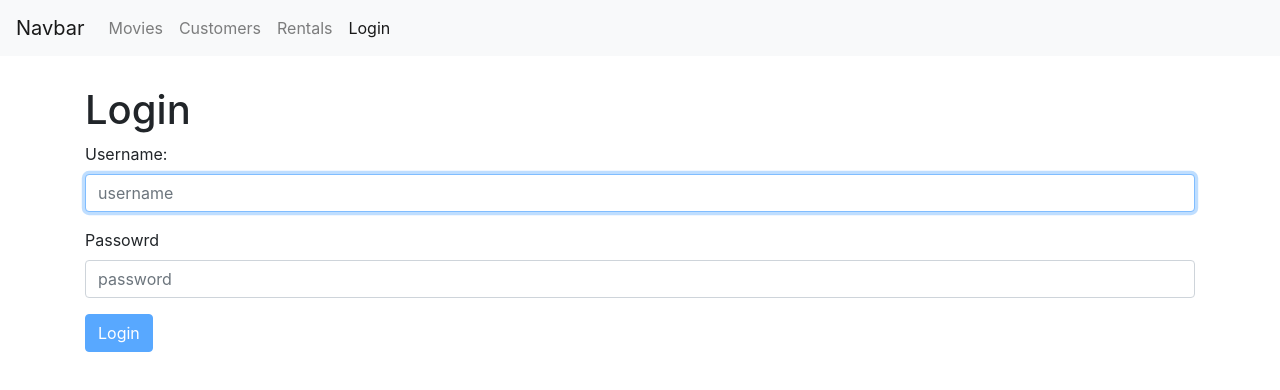
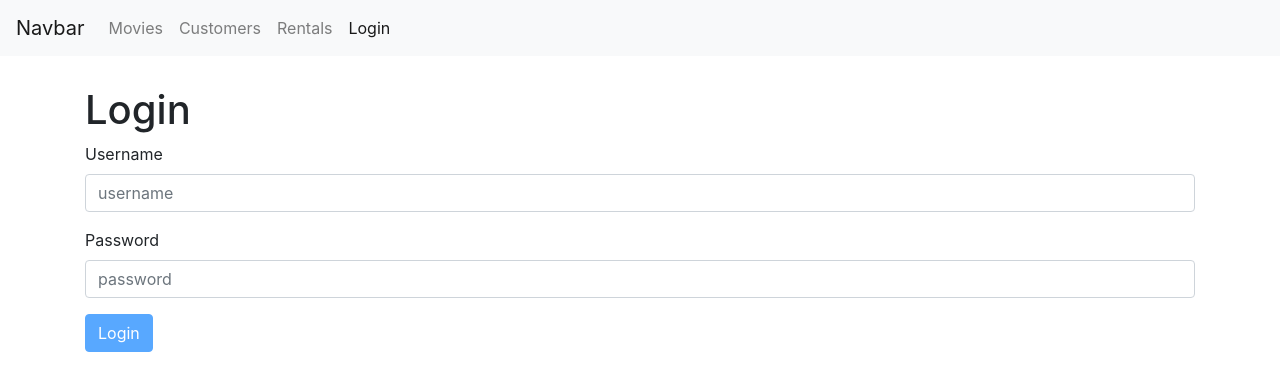
Before and after one commit to XingkaiEden/Movies_react_app, a React (Create React App) app: page /login in a window 1280 px wide. Shown: the top 390 px of the page. Built offline with nearby package versions, Linux system fonts and the light colour scheme.

Commit message:
done extract a reusable Form component

```diff
--- a/src/components/common/form.jsx
+++ b/src/components/common/form.jsx
@@ -1,5 +1,6 @@
 import React, { Component } from 'react';
 import joi from 'joi-browser';
+import Input from './input';
 
 class Form extends Component {
     state = {
@@ -57,6 +58,23 @@ class Form extends Component {
         return error ? error.details[0].message : null; // I forgot ".message" here cause error
 
     };
+    renderButton(label) {
+        return (<button
+            disabled={this.validate()}
+            type={label}
+            className="btn btn-primary">Login</button>);
+    };
+    renderInput(name, label, type = "text") {
+        const { data, error } = this.state;
+        return (<Input
+            type={type}
+            name={name}
+            label={label}
+            value={data[name]}
+            onChange={this.handleChange}
+            error={error[name]}
+        />);
+    }
 }
 
 export default Form;
--- a/src/components/common/input.jsx
+++ b/src/components/common/input.jsx
@@ -1,17 +1,16 @@
 import React from 'react';
 
-const Input = ({ name, label, value, error, onChange, autoFocus }) => {
+const Input = ({ name, label, error, ...rest }) => {
     return (
         <div className="form-group">
             <label htmlFor={name}>{label}</label>
             <input
-                autoFocus={autoFocus}
+                {...rest}
                 placeholder={name}
                 id={name} name={name}
-                type={name}
                 className="form-control"
-                value={value}
-                onChange={onChange} />
+
+            />
             {error && <div className="alert alert-danger">{error}</div>}
             {/* if has error, then render the div, otherwise, not render div  */}
         </div>
--- a/src/components/loginForm.jsx
+++ b/src/components/loginForm.jsx
@@ -1,5 +1,4 @@
 import React, { Component } from 'react';
-import Input from './common/input';
 import joi from 'joi-browser';
 import Form from './common/form';
 
@@ -21,31 +20,16 @@ class LoginForm extends Form {
 
 
     render() {
-        const { data, error } = this.state;
+
         return (
             <div>
                 <h1>Login</h1>
                 <form onSubmit={this.handleSubmit}>
 
-                    <Input
-                        autoFocus
-                        name="username"
-                        label="Username:"
-                        value={data.username}
-                        onChange={this.handleChange}
-                        error={error.username}
-                    />
-                    <Input
-                        name="password"
-                        label="Passowrd"
-                        value={data.password}
-                        onChange={this.handleChange}
-                        error={error.password}
-                    />
-                    <button
-                        disabled={this.validate()}
-                        type="submit"
-                        className="btn btn-primary">Login</button>
+                    {this.renderInput("username", "Username")}
+                    {this.renderInput("password", "Password", "password")}
+
+                    {this.renderButton("Submit")}
                 </form>
             </div>
         );
```
